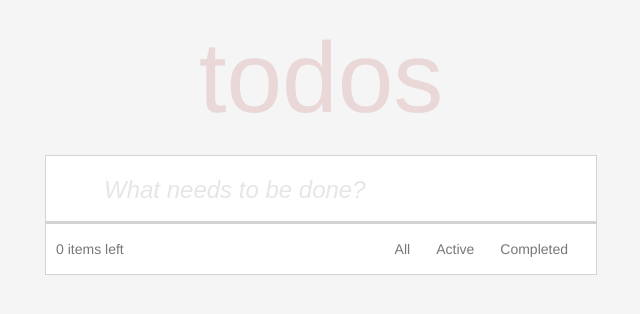
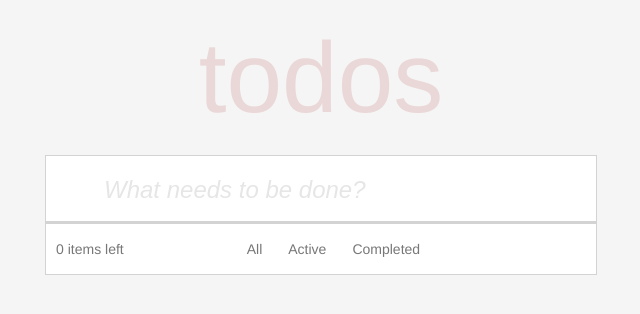
Before and after one commit to evachengrq/To-do-list-React, a React (Create React App) app: page / in a window 1280 px wide. Shown: the top 314 px of the page, without its empty margins (319-959 px from the left). Built offline with nearby package versions, Linux system fonts and the light colour scheme.

Commit message:
[evacheng]fix: fixed the placement of the filter tabs

```diff
--- a/src/components/footer/Footer.css
+++ b/src/components/footer/Footer.css
@@ -1,6 +1,5 @@
 .footer {
   display: flex;
-  justify-content: space-between;
   padding: 0 10px;
   width: 530px;
   background-color: white;
@@ -16,6 +15,8 @@
 .footer__filter {
   display: flex;
   list-style: none;
+  width: 190px;
+  margin-left: 75px;
 }
 
 .footer__filter__tab {
@@ -29,9 +30,20 @@
   cursor: pointer;
 }
 
+.footer__clear {
+  margin-left: 50px;
+  border: none;
+  background-color: transparent;
+  font-size: 14px;
+  color: #777;
+  font-weight: 200;
+  font-family: 'Helvetica Neue', Helvetica, Arial, sans-serif;
+}
+
 .footer__clear:hover {
   text-decoration: underline;
   cursor: pointer;
+
 }
 
 .hidden {
```
